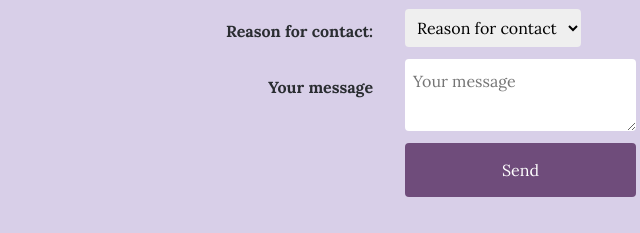
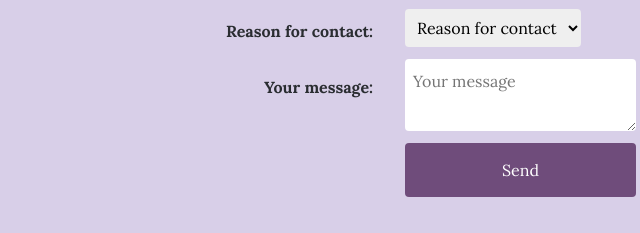
Before and after one commit to Delanie02/springboard, a plain HTML site: page 5.5.14/cv.html in a window 1280 px wide. Shown: the part 2695-2928 px from the top of the page, 213-853 px from the left. Drawn offline with Linux system fonts and the light colour scheme.

Commit message:
small text updates

```diff
--- a/5.5.14/cv.html
+++ b/5.5.14/cv.html
@@ -355,7 +355,7 @@
                     Reason for contact:
                 </label>
                 <label for="message">
-                    Your message
+                    Your message:
                 </label>
             </div>
             <div class="form-inputs">
--- a/5.5.14/style.css
+++ b/5.5.14/style.css
@@ -19,7 +19,11 @@ header {
     background-color: #D8CFE8;
     display: flex;
     flex-direction: row;
+    /* For exercise 2.2, I added this flex direction to complete the minimum requirements to move the profile picture to the top left, but prefer the original layout.
+    flex-direction: row-reverse; */
     align-items: center;
+    /* For exercise 2.2, I added this align items to complete the minimum requirements to move the contact info (LinkedIn in this case) to the bottom right, in addition to the flex-direction: row-reverse above.
+    align-items: flex-end; */
     justify-content: center;
     text-align: right;
     padding: 0rem 0rem 0rem 4.8rem;
@@ -29,6 +33,8 @@ header {
 header img {
     height: 60vh;
     width: auto;
+    /* I did this to complete the minimum requirements for exercise 2.1, but prefer the rectangular aesthetic.
+    border-radius: 100%; */
 }
 
 /* Used for LinkedIn and Github links */
@@ -40,12 +46,11 @@ header a {
     line-height: 1.5;
     color: #3A1F4E;
     text-decoration: none;
-    /* I addeded this text transform to complete the minimum requriements for exercise 5.2, but don't actually like the aesthetic.
+    /* I addeded this text transform to complete the minimum requriements for exercise 2.1, but don't actually like the aesthetic.
     text-transform: uppercase; */
 }
 
 header a:hover {
-    /* text-shadow: 0px 2px 4px #3A1F4E80; */
     color: #6F4C7B;
 }
 
@@ -74,7 +79,7 @@ h1 {
     font-weight: 700;
     line-height: 1.5;
     color: #3A1F4E;
-    /* I added this text shadow to complete the minimum requirements for exercise 5.2, but don't actually like the aesthetic.
+    /* I added this text shadow to complete the minimum requirements for exercise 2.1, but don't actually like the aesthetic.
     text-shadow: 0px 2px 4px #00505EBF; */
 }
 
@@ -165,8 +170,8 @@ input:focus, textarea:focus, select:focus, button:focus {
     outline-color: #6F4C7B;
 }
 
+/* This styles the form labels such that they align horizontally with their inputs */
 label{
-    min-height: 2.8rem;
     padding: 0.8rem;
     font-weight: 700;
 }
```
Also changed, not shown: 1 other file.
